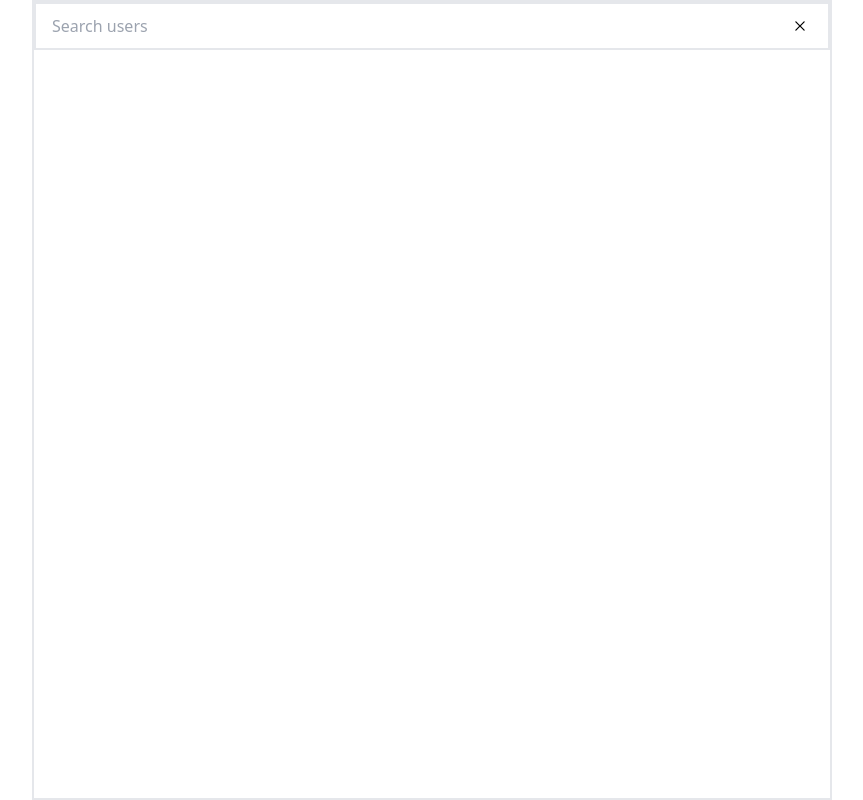
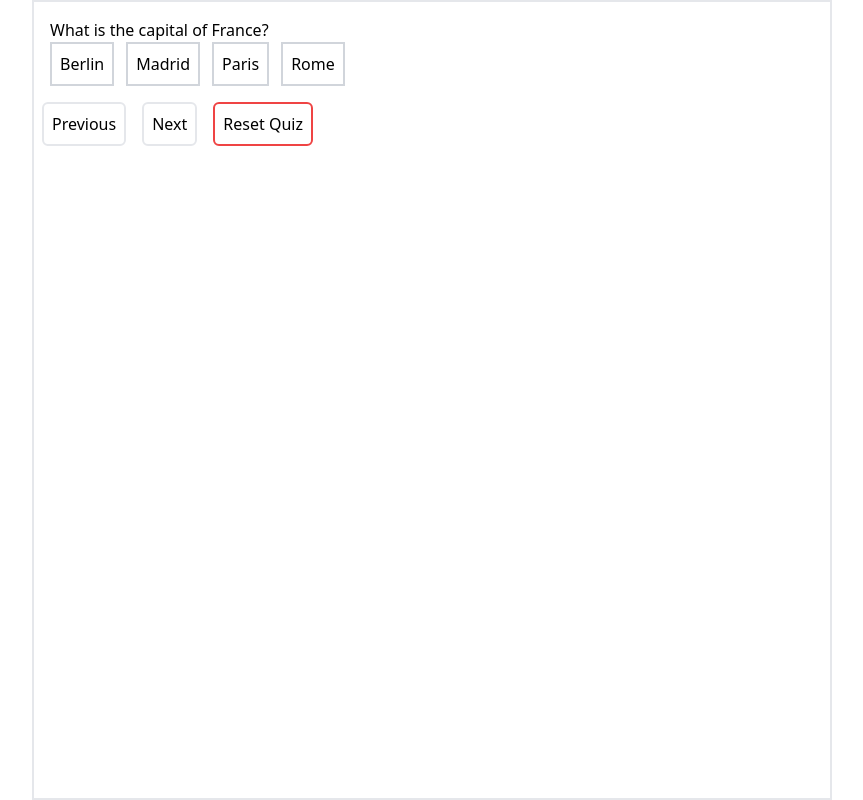
Before and after one commit to Saroj-Kumarr/React-Machine-Coding-Questions, a React (Vite) app: page / in a window 1280 px wide. Shown: the whole page, without its empty margins (208-1071 px from the left). Built offline with nearby package versions, Linux system fonts and the light colour scheme.

Commit message:
created a basic quic app ✅

```diff
--- a/src/App.jsx
+++ b/src/App.jsx
@@ -1,9 +1,9 @@
-import MultiSelectSearch from "./components/MultiSelectSearch.jsx";
+import Quiz from "./components/Quiz.jsx";
 
 const App = () => {
   return (
     <div className="mx-auto w-[800px] border-2 border-gray-200 h-screen">
-      <MultiSelectSearch />
+      <Quiz />
     </div>
   );
 };
--- /dev/null
+++ b/src/components/Quiz.jsx
@@ -0,0 +1,168 @@
+import { useState } from "react";
+
+const questions = [
+  {
+    question: "What is the capital of France?",
+    options: ["Berlin", "Madrid", "Paris", "Rome"],
+  },
+  {
+    question: "What is 5 + 3?",
+    options: ["6", "7", "8", "9"],
+  },
+  {
+    question: "Who wrote 'Hamlet'?",
+    options: [
+      "Leo Tolstoy",
+      "Mark Twain",
+      "William Shakespeare",
+      "Charles Dickens",
+    ],
+  },
+  {
+    question: "What is the largest planet in our solar system?",
+    options: ["Earth", "Mars", "Jupiter", "Venus"],
+  },
+  {
+    question: "What is the boiling point of water in Celsius?",
+    options: ["90", "95", "100", "105"],
+  },
+  {
+    question: "Who painted the Mona Lisa?",
+    options: [
+      "Vincent van Gogh",
+      "Pablo Picasso",
+      "Leonardo da Vinci",
+      "Claude Monet",
+    ],
+  },
+  {
+    question: "What is the chemical symbol for gold?",
+    options: ["Au", "Ag", "Pb", "Fe"],
+  },
+  {
+    question: "Which year did World War II end?",
+    options: ["1940", "1942", "1945", "1950"],
+  },
+  {
+    question: "What is the smallest prime number?",
+    options: ["1", "2", "3", "5"],
+  },
+  {
+    question: "Who discovered gravity when an apple fell on his head?",
+    options: [
+      "Albert Einstein",
+      "Galileo Galilei",
+      "Isaac Newton",
+      "Niels Bohr",
+    ],
+  },
+];
+
+const answers = [
+  "Paris",
+  "8",
+  "William Shakespeare",
+  "Jupiter",
+  "100",
+  "Leonardo da Vinci",
+  "Au",
+  "1945",
+  "2",
+  "Isaac Newton",
+];
+
+const Quiz = () => {
+  const [currentQuestion, setCurrentQuestion] = useState(0);
+  const [myAnswers, setMyAnswers] = useState([]);
+
+  const handleAnswer = (selectedOption) => {
+    const updatedAnswers = [...myAnswers];
+    updatedAnswers[currentQuestion] = selectedOption;
+    setMyAnswers(updatedAnswers);
+
+    if (currentQuestion < questions.length - 1) {
+      setCurrentQuestion(currentQuestion + 1);
+    } else {
+      calculateScore(updatedAnswers);
+    }
+  };
+
+  const calculateScore = (answersArray) => {
+    const score = answersArray.reduce(
+      (total, answer, index) => (answer === answers[index] ? total + 1 : total),
+      0
+    );
+    alert(`Your score is ${score} / ${questions.length}`);
+  };
+
+  const navigateQuestion = (direction) => {
+    setCurrentQuestion((prev) =>
+      direction === "next"
+        ? Math.min(prev + 1, questions.length - 1)
+        : Math.max(prev - 1, 0)
+    );
+  };
+
+  const resetQuiz = () => {
+    setCurrentQuestion(0);
+    setMyAnswers([]);
+  };
+
+  const { question, options } = questions[currentQuestion];
+
+  return (
+    <div>
+      <div className="m-4">
+        <h1>{question}</h1>
+        <div className="flex gap-3">
+          {options.map((option, index) => (
+            <button
+              key={index}
+              onClick={() => handleAnswer(option)}
+              className={`p-2 border-2 ${
+                myAnswers[currentQuestion] === option
+                  ? "border-blue-500"
+                  : "border-gray-300"
+              }`}
+            >
+              {option}
+            </button>
+          ))}
+        </div>
+      </div>
+
+      <div className="mt-4">
+        <button
+          className="border-2 border-gray-200 rounded-md p-2 mx-2"
+          onClick={() => navigateQuestion("previous")}
+          disabled={currentQuestion === 0}
+        >
+          Previous
+        </button>
+        <button
+          className="border-2 border-gray-200 rounded-md p-2 mx-2"
+          onClick={() => navigateQuestion("next")}
+          disabled={currentQuestion >= questions.length - 1}
+        >
+          Next
+        </button>
+        {currentQuestion === questions.length - 1 && (
+          <button
+            className="border-2 border-green-500 rounded-md p-2 mx-2"
+            onClick={() => calculateScore(myAnswers)}
+          >
+            Submit
+          </button>
+        )}
+        <button
+          className="border-2 border-red-500 rounded-md p-2 mx-2"
+          onClick={resetQuiz}
+        >
+          Reset Quiz
+        </button>
+      </div>
+    </div>
+  );
+};
+
+export default Quiz;
```
